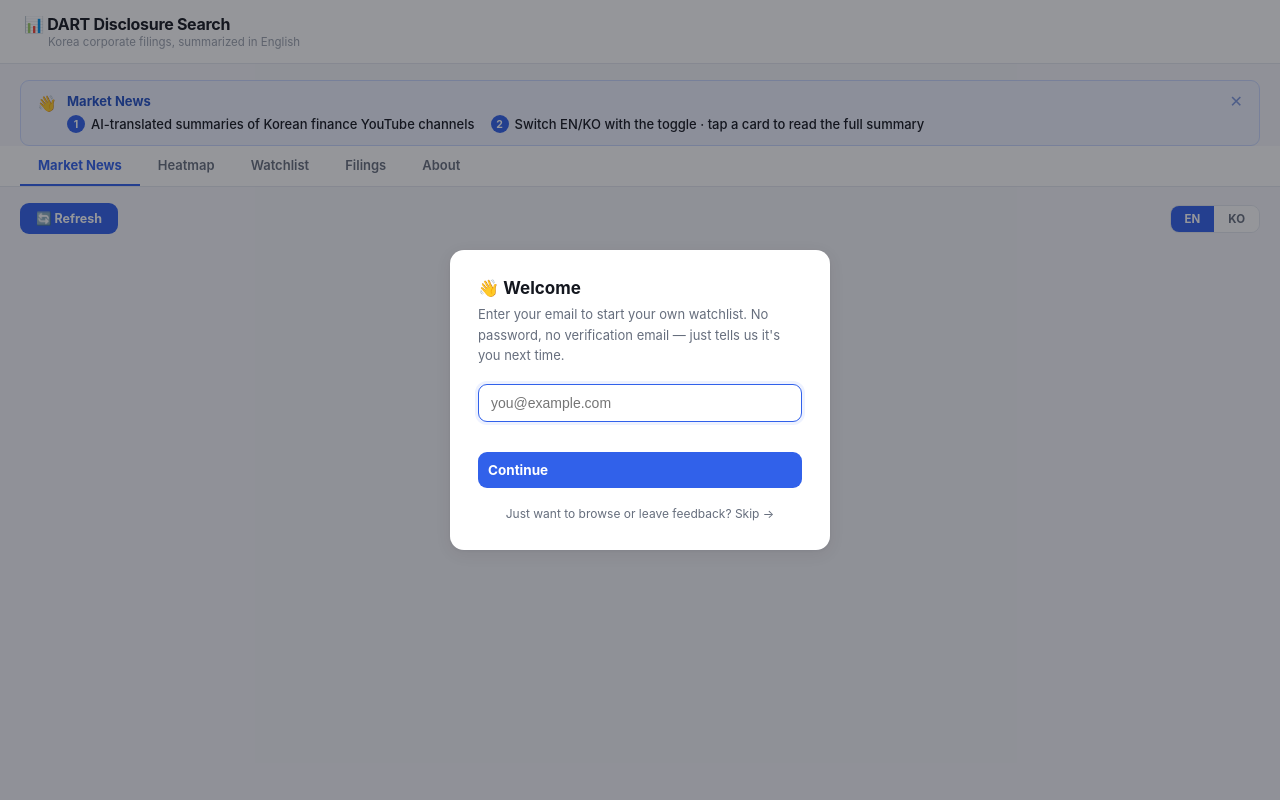
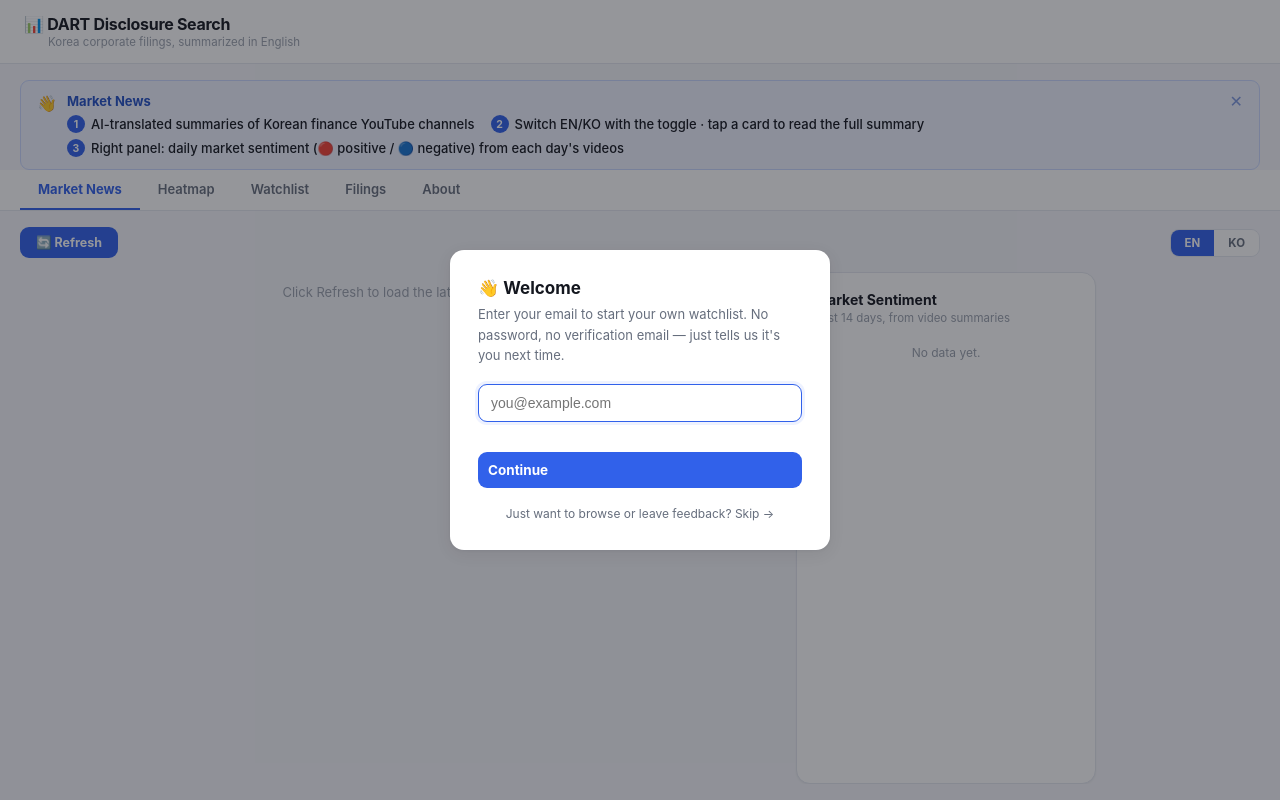
Before and after one commit to whdtjq1801-sketch/dart-dashboard, a Flask app: page / in a window 1280 px wide. Run offline with Flask 3, Linux system fonts and the light colour scheme; some libraries are stand-ins or nearby versions.

Commit message:
Market News에 일별 시장 감성 패널 추가
GPT 요약 호출(신규/백필 공통)에 sentiment 분류(positive/negative/
neutral)를 추가했다. video_summaries에 sentiment 컬럼을 두고,
/api/market-issues 응답을 {items, daily_sentiment} 형태로 바꿔
최근 14일치 일별 집계(각 감성 개수 + 대표 라벨)를 함께 내려준다.
프론트는 Market News 탭을 2단으로 재구성해 오른쪽에 일별 추이
패널을 붙이고, 카드에도 작은 감성 점을 표시한다. 한국 시장 관례에
맞춰 빨강=긍정, 파랑=부정으로 통일했다(히트맵과 동일 배색).

Co-Authored-By: Claude Sonnet 5 <noreply@anthropic.com>

```diff
--- a/app.py
+++ b/app.py
@@ -3,7 +3,7 @@ from collections import defaultdict, deque
 import psycopg2
 from psycopg2.extras import RealDictCursor
 import xml.etree.ElementTree as ET
-from datetime import datetime, timedelta
+from datetime import datetime, timedelta, timezone
 from flask import Flask, jsonify, request, render_template
 import requests as http
 import yfinance as yf
@@ -153,6 +153,7 @@ def init_db():
 
     ALTER TABLE video_summaries ADD COLUMN IF NOT EXISTS title_en VARCHAR(300);
     ALTER TABLE video_summaries ADD COLUMN IF NOT EXISTS summary_en TEXT;
+    ALTER TABLE video_summaries ADD COLUMN IF NOT EXISTS sentiment VARCHAR(10);
 
     CREATE TABLE IF NOT EXISTS kospi_heatmap (
         ticker VARCHAR(10) PRIMARY KEY,
@@ -339,7 +340,7 @@ def get_cached_video_summary(video_id):
     """A GPT summary for a given video never changes, so once anyone has
     summarized a video we can serve it to everyone else for free instead
     of paying for another OpenAI call."""
-    sql = "SELECT title, title_en, summary, summary_en FROM video_summaries WHERE video_id = %s"
+    sql = "SELECT title, title_en, summary, summary_en, sentiment FROM video_summaries WHERE video_id = %s"
     with get_db() as conn:
         with conn.cursor() as cur:
             cur.execute(sql, (video_id,))
@@ -351,35 +352,75 @@ def get_cached_video_summary(video_id):
         'title_en':   row['title_en'],
         'summary':    row['summary'],
         'summary_en': row['summary_en'],
+        'sentiment':  row['sentiment'],
     }
 
-def save_video_summary(video_id, channel_name, title, title_en, published_at, summary, summary_en):
+def save_video_summary(video_id, channel_name, title, title_en, published_at, summary, summary_en, sentiment):
     # If a prior write left this row with an empty/NULL summary_en (e.g. GPT's
     # JSON omitted the key), a later call with a good summary should repair
     # it in place rather than silently discarding the fix.
     sql = """
-        INSERT INTO video_summaries (video_id, channel_name, title, title_en, published_at, summary, summary_en)
-        VALUES (%s, %s, %s, %s, %s, %s, %s)
+        INSERT INTO video_summaries (video_id, channel_name, title, title_en, published_at, summary, summary_en, sentiment)
+        VALUES (%s, %s, %s, %s, %s, %s, %s, %s)
         ON CONFLICT (video_id) DO UPDATE SET
-            title_en = EXCLUDED.title_en, summary = EXCLUDED.summary, summary_en = EXCLUDED.summary_en
+            title_en = EXCLUDED.title_en, summary = EXCLUDED.summary, summary_en = EXCLUDED.summary_en,
+            sentiment = EXCLUDED.sentiment
         WHERE video_summaries.summary_en IS NULL OR video_summaries.summary_en = ''
     """
     with get_db() as conn:
         with conn.cursor() as cur:
-            cur.execute(sql, (video_id, channel_name, title, title_en, published_at, summary, summary_en))
+            cur.execute(sql, (video_id, channel_name, title, title_en, published_at, summary, summary_en, sentiment))
 
 def get_rows_missing_english():
-    sql = "SELECT video_id, channel_name, title, summary FROM video_summaries WHERE summary_en IS NULL OR summary_en = ''"
+    sql = """
+        SELECT video_id, channel_name, title, summary FROM video_summaries
+        WHERE summary_en IS NULL OR summary_en = '' OR sentiment IS NULL
+    """
     with get_db() as conn:
         with conn.cursor() as cur:
             cur.execute(sql)
             return cur.fetchall()
 
-def update_video_summary_en(video_id, title_en, summary_en):
-    sql = "UPDATE video_summaries SET title_en = %s, summary_en = %s WHERE video_id = %s"
-    with get_db() as conn:
-        with conn.cursor() as cur:
-            cur.execute(sql, (title_en, summary_en, video_id))
+def update_video_summary_en(video_id, title_en, summary_en, sentiment):
+    sql = "UPDATE video_summaries SET title_en = %s, summary_en = %s, sentiment = %s WHERE video_id = %s"
+    with get_db() as conn:
+        with conn.cursor() as cur:
+            cur.execute(sql, (title_en, summary_en, sentiment, video_id))
+
+def get_daily_sentiment(days=14):
+    """One row per calendar day (UTC) with pos/neg/neutral video counts and
+    an overall label for that day, most recent first. published_at is
+    stored as an ISO-8601 string, so a plain string LEFT(...,10)/compare
+    works without a timestamp cast."""
+    cutoff = (datetime.now(timezone.utc) - timedelta(days=days)).strftime('%Y-%m-%d')
+    sql = """
+        SELECT LEFT(published_at, 10) AS day,
+               COUNT(*) FILTER (WHERE sentiment = 'positive') AS positive,
+               COUNT(*) FILTER (WHERE sentiment = 'negative') AS negative,
+               COUNT(*) FILTER (WHERE sentiment = 'neutral')  AS neutral
+        FROM video_summaries
+        WHERE sentiment IS NOT NULL AND published_at >= %s
+        GROUP BY day
+        ORDER BY day DESC
+    """
+    with get_db() as conn:
+        with conn.cursor() as cur:
+            cur.execute(sql, (cutoff,))
+            rows = cur.fetchall()
+    result = []
+    for r in rows:
+        pos, neg, neu = r['positive'], r['negative'], r['neutral']
+        if pos > neg and pos >= neu:
+            label = 'positive'
+        elif neg > pos and neg >= neu:
+            label = 'negative'
+        else:
+            label = 'neutral'
+        result.append({
+            'day': r['day'], 'positive': pos, 'negative': neg, 'neutral': neu,
+            'total': pos + neg + neu, 'label': label,
+        })
+    return result
 
 
 def download_corp_codes():
@@ -870,22 +911,27 @@ def fetch_video_transcript(video_id, max_chars=6000):
     except Exception:
         return None
 
+SENTIMENT_CHOICES = ('positive', 'negative', 'neutral')
+
 def summarize_video_bilingual(channel_name, title, transcript):
     """One GPT call produces an English title + English summary (the app's
-    default reading language) plus a Korean summary (for the language
-    switch), instead of two separate calls. Returns
-    {'title_en', 'summary_en', 'summary_ko'}."""
+    default reading language), a Korean summary (for the language switch),
+    and a market-sentiment label, instead of separate calls. Returns
+    {'title_en', 'summary_en', 'summary_ko', 'sentiment'}."""
     rule = (
         "You are summarizing a Korean economics/current-affairs YouTube video for "
         "an investor-focused market issues feed. Respond with a single JSON object "
-        'with exactly three keys: "title_en" (a natural English rendering of the '
+        'with exactly four keys: "title_en" (a natural English rendering of the '
         'video title, not a literal word-for-word translation), "summary_en" (an '
         "English summary, under 120 words, investor's-eye view: core content, "
-        'positive factors, risks, and what to verify next), and "summary_ko" (a '
+        'positive factors, risks, and what to verify next), "summary_ko" (a '
         "Korean summary of the same content, around 300 characters, same "
-        "investor's-eye structure). Flag anything uncertain or speculative as such "
-        "in both summaries. Judge the video on its own content, not on short-term "
-        "market moves."
+        'investor\'s-eye structure), and "sentiment" (one of exactly '
+        '"positive", "negative", or "neutral" - the overall implication for '
+        "Korean/global markets if a viewer acted on this video's content; "
+        '"neutral" if it\'s informational with no clear market direction). '
+        "Flag anything uncertain or speculative as such in both summaries. "
+        "Judge the video on its own content, not on short-term market moves."
     )
     if transcript:
         prompt = f"Channel: {channel_name}\nTitle: {title}\n\n{rule}\n\n[Transcript]\n{transcript}"
@@ -904,22 +950,29 @@ def summarize_video_bilingual(channel_name, title, transcript):
         temperature=0.3
     )
     data = json.loads(resp.choices[0].message.content)
+    sentiment = data.get('sentiment')
+    if sentiment not in SENTIMENT_CHOICES:
+        sentiment = 'neutral'
     return {
         'title_en':   data.get('title_en') or title,
         'summary_en': data.get('summary_en', ''),
         'summary_ko': data.get('summary_ko', ''),
+        'sentiment':  sentiment,
     }
 
 def translate_summary_to_english(channel_name, title_ko, summary_ko):
-    """Cheap follow-up call for rows that only have the Korean fields (e.g.
-    ingested before the English-first switch) - translates the existing
+    """Cheap follow-up call for rows missing title_en/summary_en/sentiment
+    (e.g. ingested before those fields existed) - works from the existing
     title/summary instead of re-fetching the transcript."""
     prompt = (
         f"Channel: {channel_name}\nKorean title: {title_ko}\nKorean summary: {summary_ko}\n\n"
-        'Respond with a JSON object with two keys: "title_en" (a natural English '
-        'rendering of the title, not word-for-word) and "summary_en" (an English '
+        'Respond with a JSON object with three keys: "title_en" (a natural English '
+        'rendering of the title, not word-for-word), "summary_en" (an English '
         "rendering of the summary, same content and investor's-eye structure, "
-        "under 120 words)."
+        'under 120 words), and "sentiment" (one of exactly "positive", '
+        '"negative", or "neutral" - the overall implication for Korean/global '
+        'markets if a viewer acted on this content; "neutral" if informational '
+        "with no clear market direction)."
     )
     resp = openai_client.chat.completions.create(
         model='gpt-4o-mini',
@@ -929,7 +982,14 @@ def translate_summary_to_english(channel_name, title_ko, summary_ko):
         temperature=0.3
     )
     data = json.loads(resp.choices[0].message.content)
-    return {'title_en': data.get('title_en') or title_ko, 'summary_en': data.get('summary_en', '')}
+    sentiment = data.get('sentiment')
+    if sentiment not in SENTIMENT_CHOICES:
+        sentiment = 'neutral'
+    return {
+        'title_en':   data.get('title_en') or title_ko,
+        'summary_en': data.get('summary_en', ''),
+        'sentiment':  sentiment,
+    }
 
 # ── KOSPI market-cap heatmap ────────────────────────────
 KOSPI_HEATMAP_TOP_N = 80
@@ -1309,7 +1369,7 @@ def api_market_issues():
         # (multiple uploads/day) crowd out a low-frequency one entirely,
         # so cap it per channel instead and merge by date for display.
         sql = """
-            SELECT video_id, channel_name, title, title_en, published_at, summary, summary_en
+            SELECT video_id, channel_name, title, title_en, published_at, summary, summary_en, sentiment
             FROM (
                 SELECT *, ROW_NUMBER() OVER (PARTITION BY channel_name ORDER BY published_at DESC) AS rn
                 FROM video_summaries
@@ -1330,10 +1390,18 @@ def api_market_issues():
             'published_at': r['published_at'],
             'summary':      r['summary'],
             'summary_en':   r['summary_en'],
+            'sentiment':    r['sentiment'],
             'thumbnail':    f"https://i.ytimg.com/vi/{r['video_id']}/mqdefault.jpg",
             'url':          f"https://www.youtube.com/watch?v={r['video_id']}",
         } for r in rows]
-        return jsonify(items)
+
+        try:
+            daily_sentiment = get_daily_sentiment(days=14)
+        except Exception as e:
+            print(f'get_daily_sentiment failed: {e}', flush=True)
+            daily_sentiment = []
+
+        return jsonify({'items': items, 'daily_sentiment': daily_sentiment})
     except Exception as e:
         return jsonify({'error': f'Could not load market issues: {e}'}), 500
 
@@ -1380,7 +1448,8 @@ def api_market_issues_summarize():
                 result['title_en'],
                 data.get('published_at'),
                 result['summary_ko'],
-                result['summary_en']
+                result['summary_en'],
+                result['sentiment']
             )
         except Exception as e:
             print(f'save_video_summary failed: {e}', flush=True)
@@ -1389,6 +1458,7 @@ def api_market_issues_summarize():
             'title_en':   result['title_en'],
             'summary':    result['summary_ko'],
             'summary_en': result['summary_en'],
+            'sentiment':  result['sentiment'],
         })
     except Exception as e:
         return jsonify({'error': str(e)}), 500
--- a/templates/index.html
+++ b/templates/index.html
@@ -269,7 +269,33 @@ button.action:disabled { opacity: .5; cursor: default; }
 .lang-btn { padding: 6px 14px; font-size: 11.5px; font-weight: 700; border: none; background: var(--card); color: var(--muted); cursor: pointer; }
 .lang-btn.active { background: var(--primary); color: white; }
 .lang-btn:not(.active):hover { background: var(--paper); }
-.news-list { flex: 1; overflow-y: auto; display: flex; flex-direction: column; gap: 14px; max-width: 820px; margin: 0 auto; width: 100%; padding-bottom: 24px; }
+.news-body-row { flex: 1; display: flex; gap: 16px; overflow: hidden; min-height: 0; }
+.news-list { flex: 1; overflow-y: auto; display: flex; flex-direction: column; gap: 14px; max-width: 760px; padding-bottom: 24px; min-width: 0; }
+
+/* ── market sentiment panel ── */
+.sentiment-panel {
+  flex: 0 0 300px; overflow-y: auto; background: var(--card); border: 1px solid var(--line);
+  border-radius: var(--radius); box-shadow: var(--shadow-sm); padding: 18px; align-self: stretch;
+}
+.sentiment-panel-title { font-size: 14px; font-weight: 700; margin-bottom: 3px; }
+.sentiment-panel-sub { font-size: 11.5px; color: var(--muted-soft); margin-bottom: 16px; }
+.sentiment-day {
+  display: flex; align-items: center; gap: 10px; padding: 8px 0;
+  border-bottom: 1px solid var(--line-soft);
+}
+.sentiment-day:last-child { border-bottom: none; }
+.sentiment-dot { width: 11px; height: 11px; border-radius: 50%; flex-shrink: 0; }
+.sentiment-dot.positive { background: #e34948; }
+.sentiment-dot.negative { background: #2a78d6; }
+.sentiment-dot.neutral  { background: #b9b8b2; }
+.sentiment-day-date { font-size: 12.5px; font-weight: 600; color: var(--ink); flex-shrink: 0; width: 46px; }
+.sentiment-day-bar { flex: 1; height: 8px; border-radius: 4px; overflow: hidden; display: flex; background: var(--paper); }
+.sentiment-day-bar span { height: 100%; }
+.sentiment-day-bar .seg-pos { background: #e34948; }
+.sentiment-day-bar .seg-neg { background: #2a78d6; }
+.sentiment-day-bar .seg-neu { background: #d8d6cf; }
+.sentiment-day-count { font-size: 11px; color: var(--muted-soft); flex-shrink: 0; width: 20px; text-align: right; }
+.news-sentiment-dot { width: 8px; height: 8px; border-radius: 50%; display: inline-block; margin-right: 5px; vertical-align: middle; }
 
 .news-card {
   background: var(--card); border: 1px solid var(--line); border-radius: var(--radius);
@@ -390,6 +416,10 @@ button.action:disabled { opacity: .5; cursor: default; }
   .heatmap-container { flex: none; height: 1100px; overflow: visible; }
   .heatmap-index-bar { flex-wrap: wrap; }
   .heatmap-index-bar .idx-fx { margin-left: 0; flex-basis: 100%; }
+
+  .news-body-row { flex-direction: column; }
+  .news-list { max-width: none; }
+  .sentiment-panel { flex: 0 0 auto; max-height: 260px; }
 }
 
 /* ── email gate ── */
@@ -514,8 +544,15 @@ button.action:disabled { opacity: .5; cursor: default; }
       <button class="lang-btn" data-lang="ko" onclick="setMarketLang('ko')">KO</button>
     </div>
   </div>
-  <div class="news-list" id="marketList">
-    <p class="empty" style="padding:12px">Click Refresh to load the latest videos.</p>
+  <div class="news-body-row">
+    <div class="news-list" id="marketList">
+      <p class="empty" style="padding:12px">Click Refresh to load the latest videos.</p>
+    </div>
+    <div class="sentiment-panel" id="sentimentPanel">
+      <div class="sentiment-panel-title">Market Sentiment</div>
+      <div class="sentiment-panel-sub">Last 14 days, from video summaries</div>
+      <div id="sentimentDays"><p class="empty" style="padding:4px 0;font-size:12px">No data yet.</p></div>
+    </div>
   </div>
 </div>
 
@@ -629,6 +666,7 @@ const TIP_CONTENT = {
     steps: [
       'AI-translated summaries of Korean finance YouTube channels',
       'Switch EN/KO with the toggle · tap a card to read the full summary',
+      'Right panel: daily market sentiment (🔴 positive / 🔵 negative) from each day\'s videos',
     ],
   },
   heatmap: {
@@ -1082,13 +1120,14 @@ async function loadMarketIssues() {
       list.innerHTML = `<div class="error-box"><div><div class="title">${L().loadFailed}</div>${data.error}</div></div>`;
       return;
     }
-    _marketItems = data;
-    render_market(data);
+    _marketItems = data.items;
+    render_market(data.items);
+    render_sentiment_panel(data.daily_sentiment || []);
     list.dataset.loaded = '1';
-    document.getElementById('marketCount').textContent = L().videosCount(data.length);
+    document.getElementById('marketCount').textContent = L().videosCount(data.items.length);
     const badge = document.getElementById('marketBadge');
-    badge.textContent = data.length;
-    badge.style.display = data.length ? 'inline-block' : 'none';
+    badge.textContent = data.items.length;
+    badge.style.display = data.items.length ? 'inline-block' : 'none';
   } catch (e) {
     list.innerHTML = `<div class="error-box"><div><div class="title">${L().networkError}</div></div></div>`;
   } finally {
@@ -1111,6 +1150,7 @@ function render_market(list) {
         <img class="news-thumb" src="${v.thumbnail}" alt="" loading="lazy">
         <div class="news-body">
           <div class="news-meta">
+            ${v.sentiment ? `<span class="news-sentiment-dot sentiment-dot ${v.sentiment}" title="Market sentiment: ${v.sentiment}"></span>` : ''}
             <span class="news-channel">${v.channel_name}</span>
             <span>·</span>
             <span>${(v.published_at || '').slice(0, 10)}</span>
@@ -1121,6 +1161,26 @@ function render_market(list) {
         </div>
       </div>
       <div class="news-detail" id="nc${i}-detail"></div>
+    </div>`;
+  }).join('');
+}
+
+function render_sentiment_panel(days) {
+  const el = document.getElementById('sentimentDays');
+  if (!days.length) { el.innerHTML = '<p class="empty" style="padding:4px 0;font-size:12px">No data yet.</p>'; return; }
+  el.innerHTML = days.map(d => {
+    const total = d.total || 1;
+    const pct = n => (n / total * 100).toFixed(1);
+    return `
+    <div class="sentiment-day" title="${d.positive} positive · ${d.negative} negative · ${d.neutral} neutral">
+      <span class="sentiment-dot ${d.label}"></span>
+      <span class="sentiment-day-date">${d.day.slice(5)}</span>
+      <span class="sentiment-day-bar">
+        <span class="seg-pos" style="width:${pct(d.positive)}%"></span>
+        <span class="seg-neg" style="width:${pct(d.negative)}%"></span>
+        <span class="seg-neu" style="width:${pct(d.neutral)}%"></span>
+      </span>
+      <span class="sentiment-day-count">${d.total}</span>
     </div>`;
   }).join('');
 }
@@ -1180,6 +1240,7 @@ async function toggleNewsCard(idx) {
     v.title_en = res.title_en;
     v.summary = res.summary;
     v.summary_en = res.summary_en;
+    v.sentiment = res.sentiment;
     const newSummary = marketSummary(v);
     detail.innerHTML = renderNewsDetail(v, newSummary);
     const previewEl = card.querySelector('.news-preview');
```
Also changed, not shown: market_issues_job.py (+9 -6 lines).
